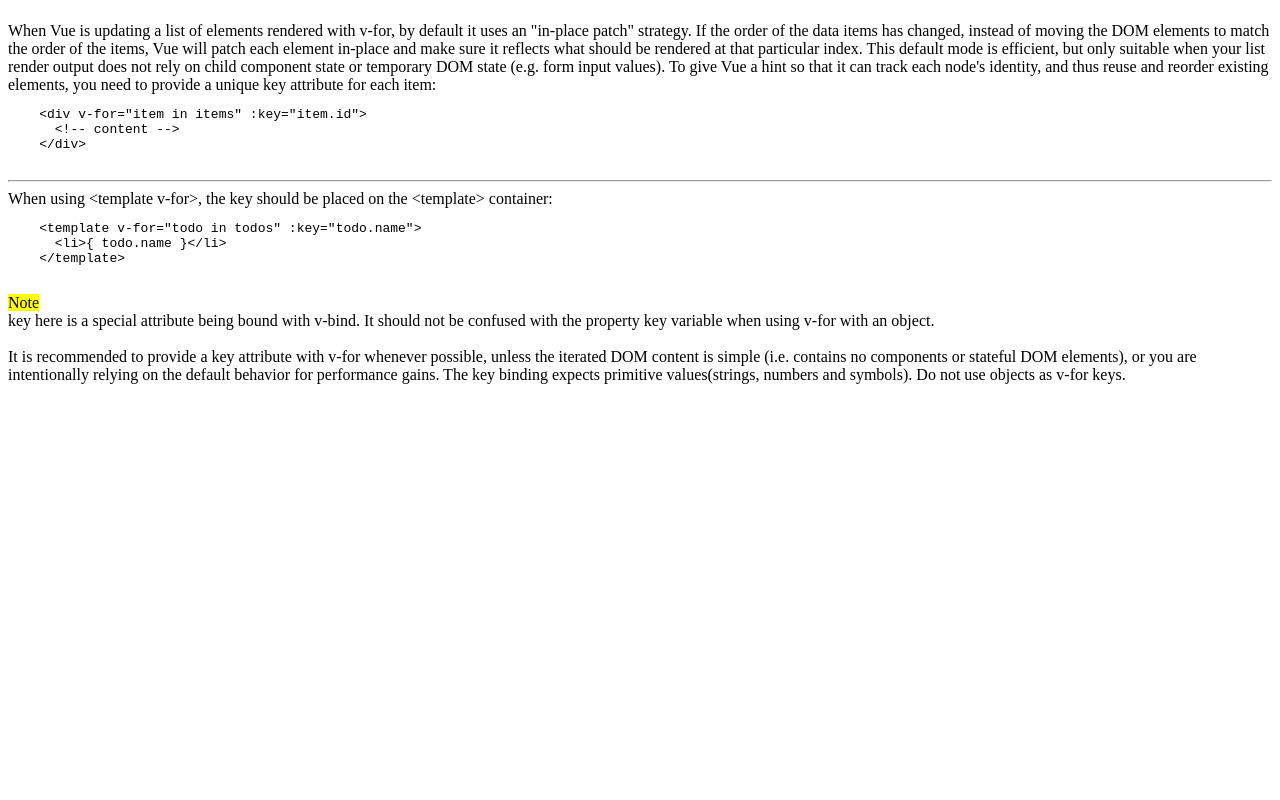
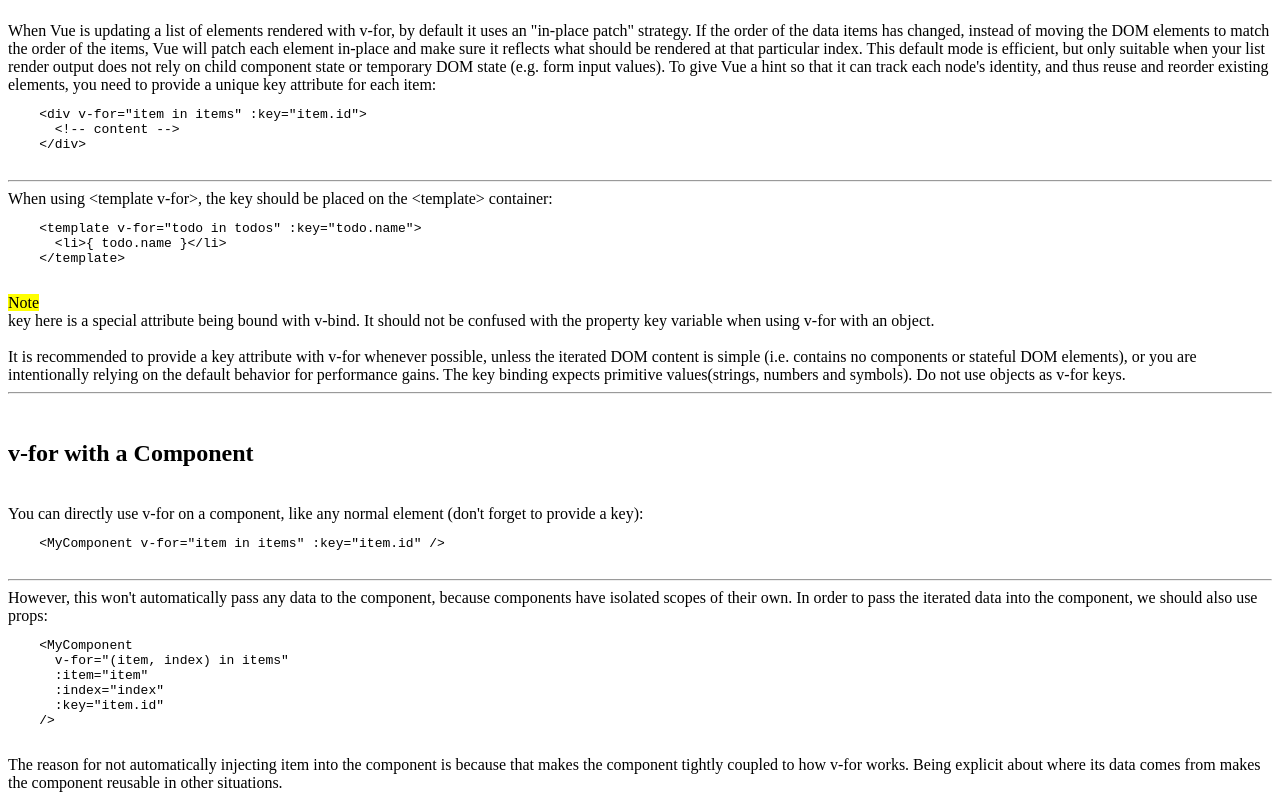
Before and after one commit to mehmethakan0220/vue, a Vue app in the folder 1-intro/5-list-rendering/: page / in a window 1280 px wide. Shown: the part 3728-4528 px from the top of the page. Before the commit the page ends 4120 px from the top, so only its background shows below. Built offline with nearby package versions, Linux system fonts and the light colour scheme.

Commit message:
v-for with a Component and &lt/&gt to &lt;/&gt;

```diff
--- a/1-intro/5-list-rendering/src/App.vue
+++ b/1-intro/5-list-rendering/src/App.vue
@@ -18,7 +18,7 @@
       }
     }
     <hr>
-    &ltli v-for="item in items" :key="item.id" &gt {item.title} &lt/li&gt
+    &lt;li v-for="item in items" :key="item.id" &gt; {item.title} &lt;/li&gt;
    </pre>
   <ul>
     <li v-for="item in items" :key="item.id" > {{item.title}} </li>
@@ -39,9 +39,9 @@
       }
     }
     <hr>
-    &ltli v-for="(item, index) in items"&gt
+    &lt;li v-for="(item, index) in items"&gt;
       { parentMessage } - { index } - { item.message }
-    &lt/li&gt
+    &lt;/li&gt;
   </pre>
    <ul>
     <li v-for="(item, index) in items">{{parentMessage}} - {{index}} - {{item.title}}</li>
@@ -51,32 +51,32 @@
     Notice how the v-for value matches the function signature of the forEach callback. In fact, you can use destructuring on the v-for item alias similar to destructuring function arguments:
   </div>
   <pre>
-    &ltli v-for="{ message } in items"&gt
+    &lt;li v-for="{ message } in items"&gt;
       { message }
-    &lt/li&gt
+    &lt;/li&gt;
 
   <!-- with index alias -->
-    &ltli v-for="({ message }, index) in items"&gt
+    &lt;li v-for="({ message }, index) in items"&gt;
       { message } { index }
-    &lt/li&gt
+    &lt;/li&gt;
   </pre>
   <hr>
   <div>
     For nested v-for, scoping also works similar to nested functions. Each v-for scope has access to parent scopes:
   </div>
   <pre>
-    &ltli v-for="item in items"&gt
-      &ltspan v-for="childItem in item.children"&gt
+    &lt;li v-for="item in items"&gt;
+      &lt;span v-for="childItem in item.children"&gt;
         { item.message } { childItem }
-      &lt/span&gt
-    &lt/li&gt
+      &lt;/span&gt;
+    &lt;/li&gt;
   </pre>
   <hr>
   <div>
     You can also use of as the delimiter instead of in, so that it is closer to JavaScript's syntax for iterators:
   </div>
   <pre>
-    &ltdiv v-for="item of items"&gt {item} &lt/div&gt
+    &lt;div v-for="item of items"&gt; {item} &lt;/div&gt;
   </pre>
   <ul>
     <li v-for="item of items">{{item}}</li>
@@ -104,11 +104,11 @@
       }
     }
     <hr>
-    &ltul&gt
-      &ltli v-for="value in myObject"&gt
+    &lt;ul&gt;
+      &lt;li v-for="value in myObject"&gt;
         { value }
-      &lt/li&gt
-    &lt/ul&gt
+      &lt;/li&gt;
+    &lt;/ul&gt;
   </pre>
   <ul>
     <li v-for="value in myObject">{{value}}</li>
@@ -119,9 +119,9 @@
     You can also provide a second alias for the property's name (a.k.a. key):
   </div>
   <pre>
-    &ltli v-for="(value, key) in myObject"&gt
+    &lt;li v-for="(value, key) in myObject"&gt;
       { key }: { value }
-    &lt/li&gt
+    &lt;/li&gt;
   </pre>
   <ul>
     <li v-for="(value, key) in myObject">
@@ -134,9 +134,9 @@
     And another for the index:
   </div>
   <pre>
-    &ltli v-for="(value, key, index) in myObject"&gt
+    &lt;li v-for="(value, key, index) in myObject"&gt;
       { index }. { key }: { value }
-    &lt/li&gt
+    &lt;/li&gt;
   </pre>
   <ul>
     <li v-for="(value, key, index) in myObject">
@@ -152,22 +152,22 @@
     Note here n starts with an initial value of 1 instead of 0.
   </div>
   <pre>
-    &ltspan v-for="n in 10"&gt{ n }&lt/span>
+    &lt;span v-for="n in 10"&gt;{ n }&lt;/span>
   </pre>
   <hr>
   <br>
-  <h2>v-for on &lttemplate&gt</h2>
+  <h2>v-for on &lt;template&gt;</h2>
   <br>
   <div>
-    Similar to template v-if, you can also use a &lttemplate&gt tag with v-for to render a block of multiple elements. For example:
+    Similar to template v-if, you can also use a &lt;template&gt; tag with v-for to render a block of multiple elements. For example:
   </div>
   <pre>
-    &ltul&gt
-      &lttemplate v-for="item in items"&gt
-        &ltli&gt{ item.msg }&lt/li&gt
-        &ltli class="divider" role="presentation"&gt&lt/li&gt
-      &lt/template&gt
-    &lt/ul&gt
+    &lt;ul&gt;
+      &lt;template v-for="item in items"&gt;
+        &lt;li&gt;{ item.msg }&lt;/li&gt;
+        &lt;li class="divider" role="presentation"&gt;&lt;/li&gt;
+      &lt;/template&gt;
+    &lt;/ul&gt;
   </pre>
   <ul>
     <template v-for="item in items">
@@ -191,9 +191,9 @@
     This will throw an error because property "todo"
     is not defined on instance.
     -->
-    &ltli v-for="item in items" v-if="item.id %2 == 0"&gt
+    &lt;li v-for="item in items" v-if="item.id %2 == 0"&gt;
       { item.title }
-    &lt/li&gt
+    &lt;/li&gt;
   </pre>
   <code>
     <pre>
@@ -212,14 +212,14 @@
   </code>
   <hr>
   <div>
-    This can be fixed by moving v-for to a wrapping &lttemplate&gt tag (which is also more explicit):
+    This can be fixed by moving v-for to a wrapping &lt;template&gt; tag (which is also more explicit):
   </div>
   <pre>
-    &ltul&gt
-      &lttemplate v-for="item in items" :key="item.id"&gt
-        &ltli v-if="item.id %2 != 0"&gt{item.id}) {item.title} &lt/li&gt
-      &lt/template&gt
-    &lt/ul&gt
+    &lt;ul&gt;
+      &lt;template v-for="item in items" :key="item.id"&gt;
+        &lt;li v-if="item.id %2 != 0"&gt;{item.id}) {item.title} &lt;/li&gt;
+      &lt;/template&gt;
+    &lt;/ul&gt;
   </pre>
   <ul>
     <template v-for="item in items" :key="item.id">
@@ -237,18 +237,18 @@
   To give Vue a hint so that it can track each node's identity, and thus reuse and reorder existing elements, you need to provide a unique key attribute for each item:
   </div>
   <pre>
-    &ltdiv v-for="item in items" :key="item.id"&gt
-      &lt!-- content --&gt
-    &lt/div&gt
+    &lt;div v-for="item in items" :key="item.id"&gt;
+      &lt;!-- content --&gt;
+    &lt;/div&gt;
   </pre>
   <hr>
   <div>
-    When using &lttemplate v-for&gt, the key should be placed on the &lttemplate&gt container:
+    When using &lt;template v-for&gt;, the key should be placed on the &lt;template&gt; container:
   </div>
   <pre>
-    &lttemplate v-for="todo in todos" :key="todo.name"&gt
-      &ltli&gt{ todo.name }&lt/li&gt
-    &lt/template&gt
+    &lt;template v-for="todo in todos" :key="todo.name"&gt;
+      &lt;li&gt;{ todo.name }&lt;/li&gt;
+    &lt;/template&gt;
   </pre>
 
   <div>
@@ -260,6 +260,30 @@
     It is recommended to provide a key attribute with v-for whenever possible, unless the iterated DOM content is simple (i.e. contains no components or stateful DOM elements), or you are intentionally relying on the default behavior for performance gains.
 
     The key binding expects primitive values(strings, numbers and symbols). Do not use objects as v-for keys.
+  </div>
+  <hr>
+  <br>
+  <h2>v-for with a Component</h2>
+  <br>
+  <div>
+    You can directly use v-for on a component, like any normal element (don't forget to provide a key):
+  </div>
+  <pre>
+    &lt;MyComponent v-for="item in items" :key="item.id" /&gt;
+  </pre>
+  <hr>
+  <div>However, this won't automatically pass any data to the component, because components have isolated scopes of their own. In order to pass the iterated data into the component, we should also use props:</div>
+
+  <pre>
+    &lt;MyComponent
+      v-for="(item, index) in items"
+      :item="item"
+      :index="index"
+      :key="item.id"
+    /&gt;
+  </pre>
+  <div>
+    The reason for not automatically injecting item into the component is because that makes the component tightly coupled to how v-for works. Being explicit about where its data comes from makes the component reusable in other situations.
   </div>
 
 
```
